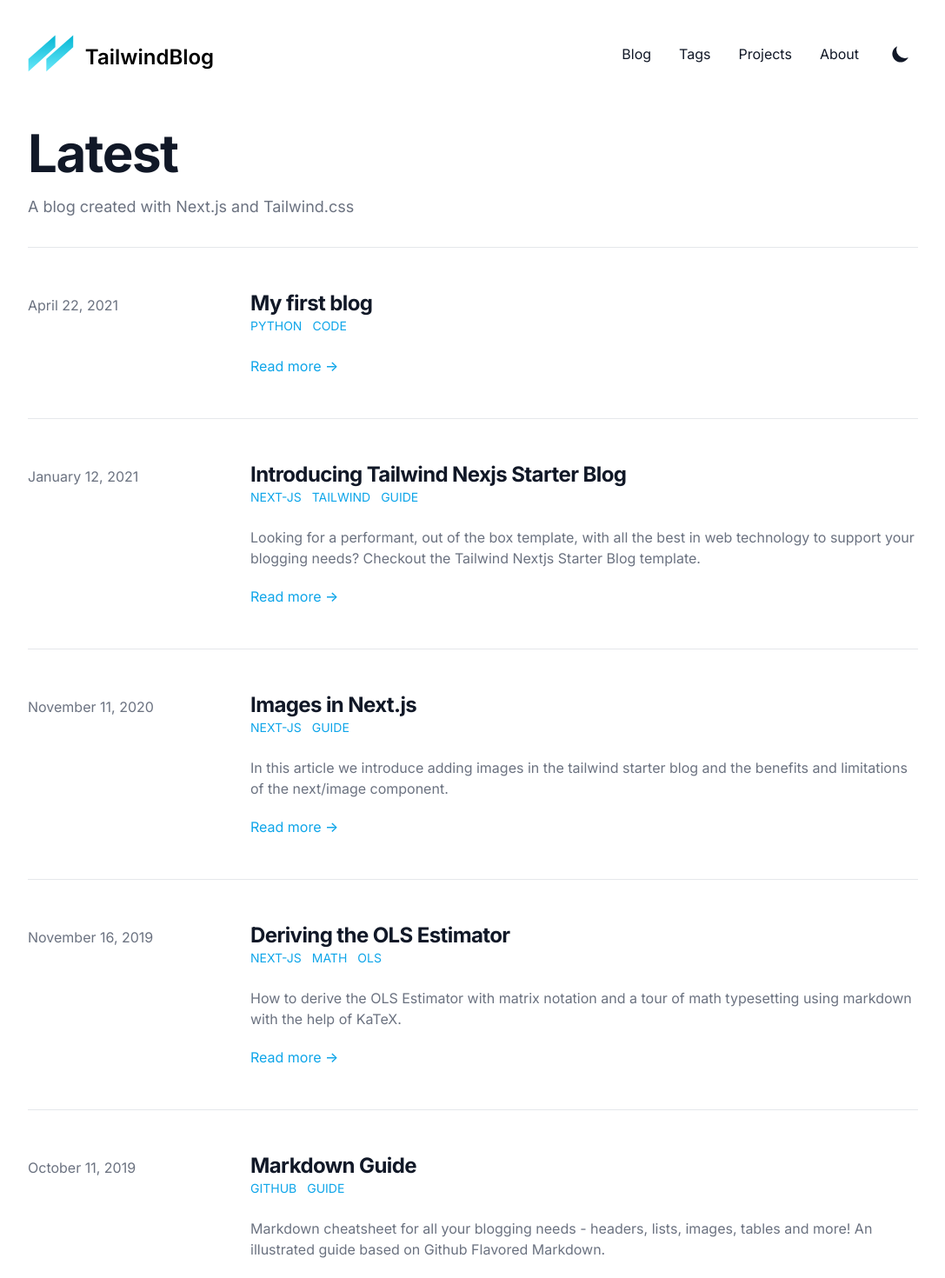
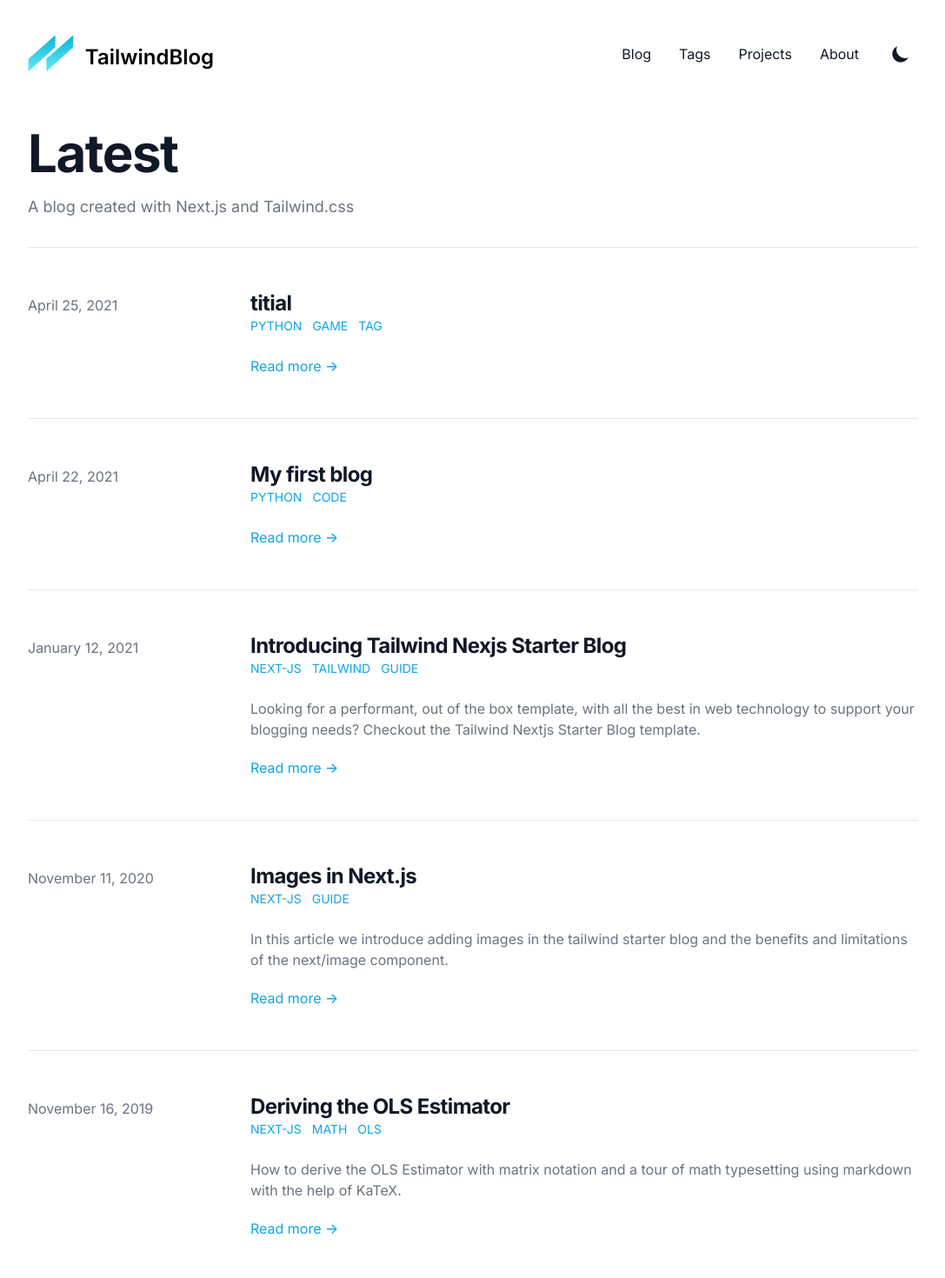
Before and after one commit to joey00072/Pythonstuff, a Next.js app: page / in a window 1280 px wide. Shown: the top 1470 px of the page at 87% size, without its empty margins (96-1183 px from the left). Built offline with nearby package versions, Linux system fonts and the light colour scheme; what @tailwindcss/typography would draw is missing.

Commit message:
basic changes

```diff
--- a/data/blog/titial.md
+++ b/data/blog/titial.md
@@ -1,9 +1,6 @@
 ---
 title: titial
-date: 2021-04-25
-tags:
-  - python
-  - game
-  - tag
+date: '2021-04-25'
+tags: ['python','game','tag']
 ---
 body
--- a/layouts/PostLayout.js
+++ b/layouts/PostLayout.js
@@ -64,7 +64,7 @@ export default function PostLayout({ children, frontMatter, next, prev }) {
               </dd>
             </dl>
             <div className="divide-y divide-gray-200 dark:divide-gray-700 xl:pb-0 xl:col-span-3 xl:row-span-2">
-              <div className="pt-10 pb-8 prose dark:prose-dark max-w-none">{children}</div>
+              <div className="text-lg pt-10 pb-8 prose dark:prose-dark max-w-none">{children}</div>
               <div className="pt-6 pb-6 text-sm text-gray-700 dark:text-gray-300">
                 <Link href={discussUrl(slug)} rel="nofollow">
                   {'Discuss on Twitter'}
--- a/package.json
+++ b/package.json
@@ -4,7 +4,7 @@
   "private": true,
   "scripts": {
     "start": "next-remote-watch ./data",
-    "dev": "next dev",
+    "dev": "node fixer.js && next dev",
     "build": "node fixer.js && next build && node ./scripts/generate-sitemap",
     "serve": "next start",
     "analyze": "env ANALYZE=true next build",
```
Also changed, not shown: public/admin/config.yml (+3 -4 lines), 1 other file (tests, documents, lock files or other folders).
